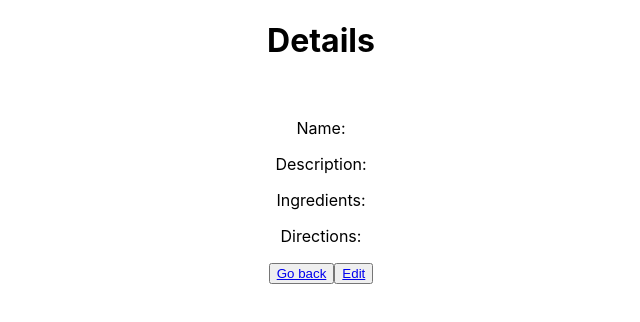
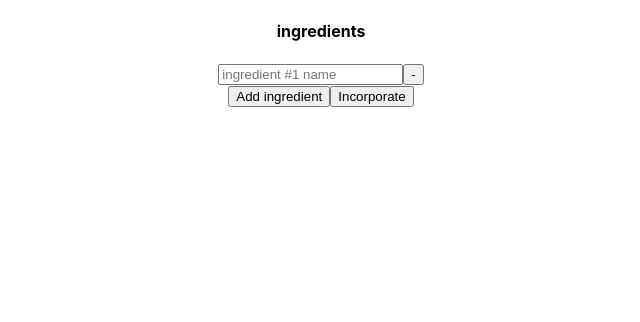
Before and after one commit to isabellukk/FEASTIEboys-fe, a React (Create React App) app: page /recipes/ingredients in a window 1280 px wide. Shown: the top 322 px of the page, without its empty margins (319-959 px from the left). Built offline with nearby package versions, Linux system fonts and the light colour scheme; no server answers.

Commit message:
Created the home page

```diff
--- a/src/App.js
+++ b/src/App.js
@@ -4,6 +4,7 @@ import RecipeLists from './components/RecipeLists'
 import RecipeDetail from './components/RecipeDetail'
 import EditForm from './components/EditForm'
 import NewForm from './components/NewForm'
+import IngredientsForm from './components/IngredientsForm'
 import { useState, useEffect } from 'react'
 import './App.css';
 
@@ -15,6 +16,9 @@ function App() {
         <Route exact path="/" component={HomePage} />
         <Route exact path="/recipes" component={RecipeLists} />
         <Route exact path="/recipes/new" render={(routerProps)=><NewForm {...routerProps}/>}/>
+
+      <Route exact path="/recipes/ingredients" render={(routerProps)=><IngredientsForm {...routerProps}/>}/>
+
         <Route exact path="/recipes/:id/edit" component={EditForm} />
         <Route exact path="/recipes/:id" component={RecipeDetail} />
       </Switch>
--- a/src/components/HomePage.js
+++ b/src/components/HomePage.js
@@ -1,9 +1,27 @@
 import React from 'react';
 
-function HomePage(props) {
+function HomePage() {
   return (
     <div>
-      <h1>hi</h1>
+      <h1>FEAST<i>away</i></h1>
+      <h4>PANTRY</h4>
+      <p>Let's play with what you got!</p>
+      <p>Simply type in what you have and we'll take care of the rest</p>
+
+      <h4>RECIPES</h4>
+      <p>A collection of your top hits!</p>
+      <p>Just log in and cook away</p>
+
+      <h4>INSPIRATION STATION</h4>
+      <p>Lets get wild!</p>
+      <p>No idea what you want to eat? We got you covered by generating a random meal!</p>
+
+
+
+
+
+
+
     </div>
   )
 }
--- /dev/null
+++ b/src/components/IngredientsForm.js
@@ -0,0 +1,80 @@
+import React from "react";
+import ReactDOM from "react-dom";
+
+
+
+class IngredientsForm extends React.Component {
+  constructor() {
+    super();
+    this.state = {
+      ingredients: [{ name: "" }]
+    };
+  }
+
+
+
+  handleingredientNameChange = idx => evt => {
+    const newingredients = this.state.ingredients.map((ingredient, sidx) => {
+      if (idx !== sidx) return ingredient;
+      return { ...ingredient, name: evt.target.value };
+    });
+
+    this.setState({ ingredients: newingredients });
+  };
+
+  handleSubmit = evt => {
+    const { name, ingredients } = this.state;
+  };
+
+  handleAddingredient = () => {
+    this.setState({
+      ingredients: this.state.ingredients.concat([{ name: "" }])
+    });
+  };
+
+  handleRemoveingredient = idx => () => {
+    this.setState({
+      ingredients: this.state.ingredients.filter((s, sidx) => idx !== sidx)
+    });
+  };
+
+  render() {
+    return (
+      <form onSubmit={this.handleSubmit}>
+
+        <h4>ingredients</h4>
+
+        {this.state.ingredients.map((ingredient, idx) => (
+          <div className="ingredient">
+            <input
+              type="text"
+              placeholder={`ingredient #${idx + 1} name`}
+              value={ingredient.name}
+              onChange={this.handleingredientNameChange(idx)}
+            />
+            <button
+              type="button"
+              onClick={this.handleRemoveingredient(idx)}
+              className="small"
+            >
+              -
+            </button>
+          </div>
+        ))}
+        <button
+          type="button"
+          onClick={this.handleAddingredient}
+          className="small"
+        >
+          Add ingredient
+        </button>
+        <button>Incorporate</button>
+      </form>
+    );
+  }
+}
+
+const rootElement = document.getElementById("root");
+ReactDOM.render(<IngredientsForm />, rootElement);
+
+export default IngredientsForm
```
